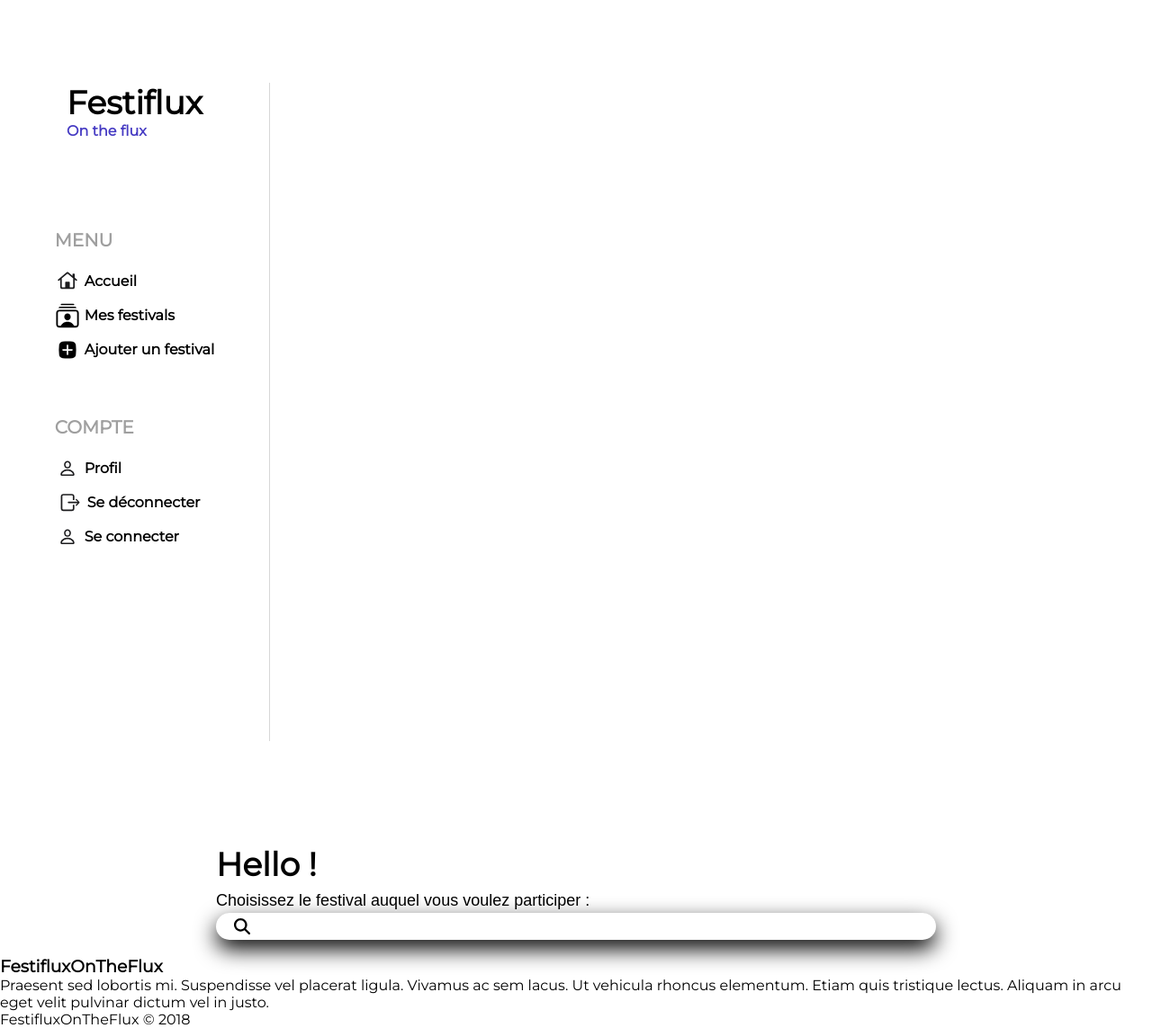
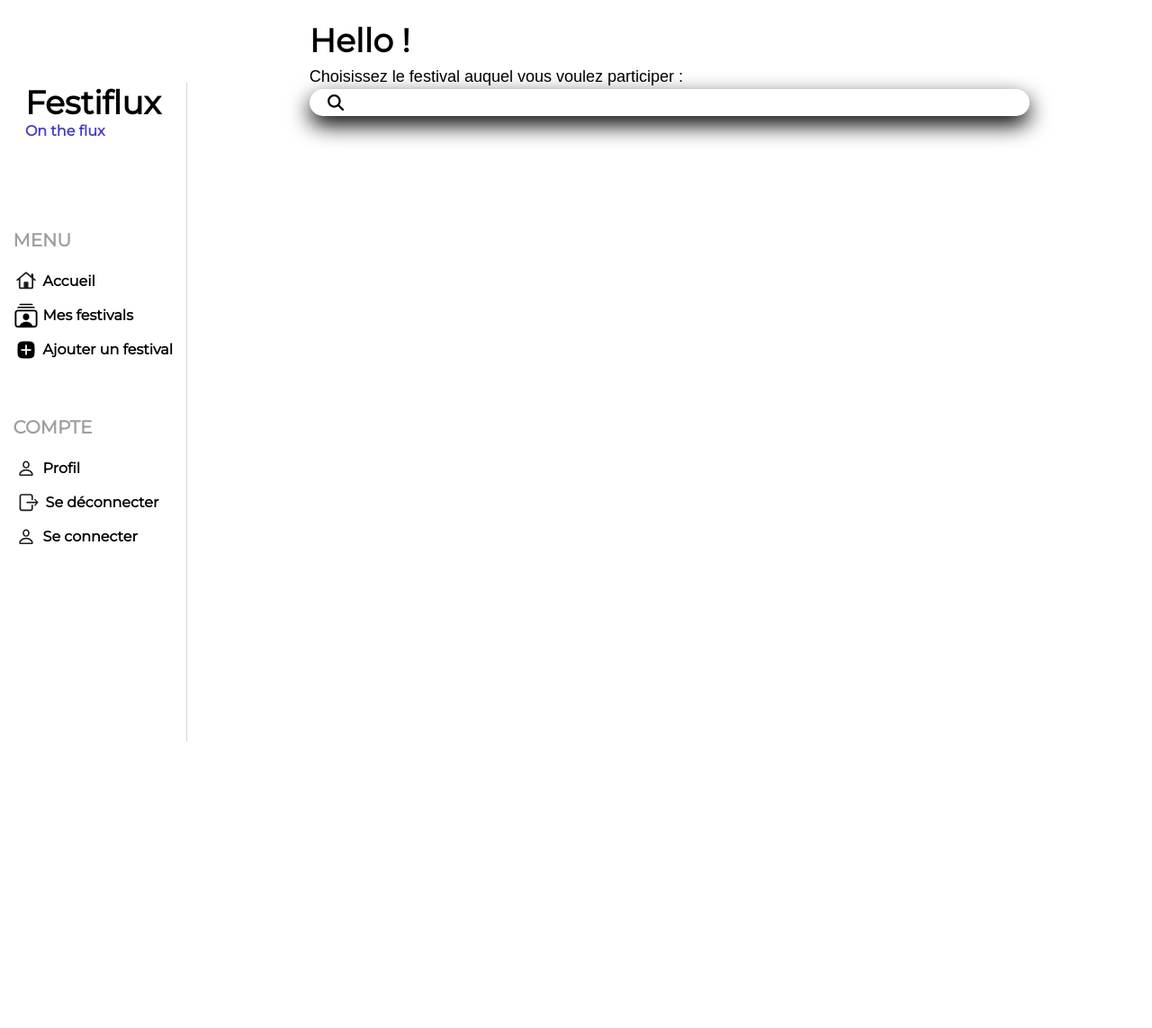
Before and after one commit to Rayan-guemar/SAE_3A_RACDV_SETE, a Symfony app: template templates/festival/index.html.twig in a window 1280 px wide. Shown: the whole page at 90% size. After the commit the page ends 824 px from the top, so only its background shows below. Run offline with Twig, Linux system fonts and the light colour scheme; the template is opened without the code that fills it, so the values that code supplies are empty; style sheets or scripts are compiled from the project's sources; some libraries are stand-ins or nearby versions.

Commit message:
fixed navbar + aside content

```diff
--- a/assets/styles/app.scss
+++ b/assets/styles/app.scss
@@ -11,5 +11,17 @@
     background-color: #463BC3;
 }
 
+body {
+    display: flex;
+    flex-direction: row;
+    height: 100vh;
+}
+
+main {
+    display: flex;
+    flex-direction: column;
+    overflow-y: scroll;
+}
+
 @import 'sidebar';
 @import "searchbar";
--- a/assets/styles/searchbar.scss
+++ b/assets/styles/searchbar.scss
@@ -10,7 +10,7 @@
 }
 .box:hover input{
   width: 1000px;
-  transition: all 2s ease;
+  transition: all .5s linear;
   background: transparent;
 }
 
--- a/templates/base.html.twig
+++ b/templates/base.html.twig
@@ -22,6 +22,7 @@
 			{% endfor %}
 		</div>
 		{% include 'sidebar.html.twig' %}
+		<main>
 			{% block body %}{% endblock %}
 			<div id="footer">
 				<div class="">
@@ -35,5 +36,6 @@
 					<p class="copyright">FestifluxOnTheFlux © 2018</p>
 				</div>
 			</div>
+		</main>
 	</body>
 </html>
--- a/templates/festival/index.html.twig
+++ b/templates/festival/index.html.twig
@@ -5,7 +5,7 @@
 {% block body %}
 
 <style>
-    .example-wrapper { margin: 1em auto; max-width: 800px; width: 95%; font: 18px/1.5 sans-serif; }
+    .example-wrapper { margin: 1em auto; max-width: 800px; width: 95%; font: 18px/1.5 sans-serif; min-height: 100vh; }
     .example-wrapper code { background: #F5F5F5; padding: 2px 6px; }
 </style>
 
```
Lines whose indentation alone changed are shown as unchanged.
